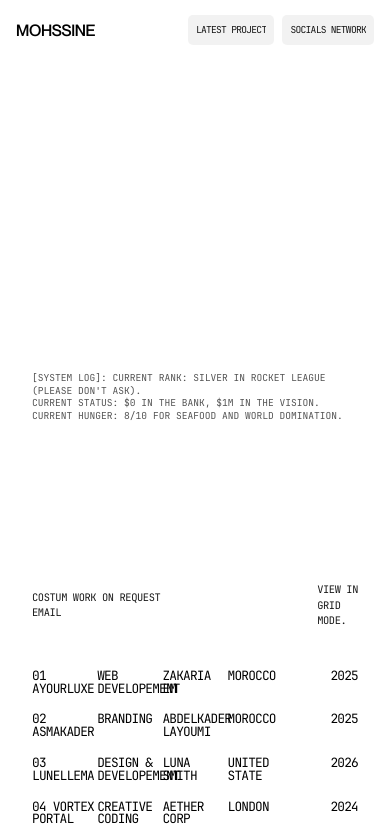
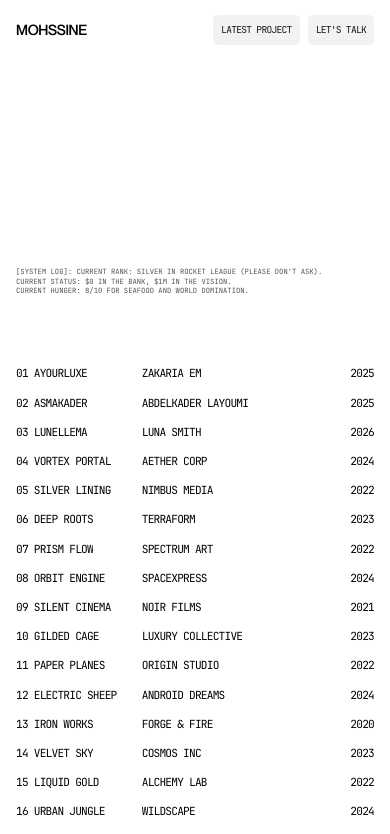
Before and after one commit to Mohsinech/folio25, a Next.js app: page / in a window 390 px wide. Shown: the top 834 px of the page. Built offline with nearby package versions, Linux system fonts and the light colour scheme.

Commit message:
finish my portoflio setup

```diff
--- a/app/page.module.css
+++ b/app/page.module.css
@@ -3,6 +3,12 @@
   height: 100%;
   padding: 0 2rem;
   overflow: hidden;
+}
+
+@media (max-width: 600px) {
+  .main {
+    padding: 0 1rem;
+  }
 }
 
 /* Hero Section */
@@ -12,6 +18,18 @@
   display: flex;
   align-items: flex-end;
   /* justify-content: center; */
+}
+
+@media (max-width: 1024px) {
+  .hero {
+    height: 35dvh;
+  }
+}
+
+@media (max-width: 600px) {
+  .hero {
+    height: 35dvh;
+  }
 }
 
 .content p {
@@ -24,6 +42,24 @@
   /* background-color: yellow; */
 }
 
+@media (max-width: 1024px) {
+  .content p {
+    font-size: 0.75rem;
+  }
+}
+
+@media (max-width: 600px) {
+  .content p {
+    font-size: 0.55rem;
+  }
+}
+
+@media (max-width: 400px) {
+  .content p {
+    font-size: 0.45rem;
+  }
+}
+
 /* Project Section */
 .projects {
   width: 100%;
@@ -33,32 +69,43 @@
   padding: 10rem 0;
 }
 
+@media (max-width: 1024px) {
+  .projects {
+    padding: 6rem 0;
+  }
+}
+
+@media (max-width: 820px) {
+  .projects {
+    padding: 5rem 0;
+  }
+}
+
+@media (max-width: 600px) {
+  .projects {
+    padding: 4rem 0;
+  }
+}
+
 .flex {
   display: flex;
   align-items: center;
   justify-content: space-between;
 }
 
-.gridInfo {
-  display: grid;
-  grid-template-columns: repeat(4, minmax(0, 1fr));
-  border-bottom: 1px solid #1e1e1e;
-  padding-bottom: 10px;
-}
-
-.gridInfo h2 {
-  font-family: "mon", sans-serif;
-  font-size: 14px;
-  text-transform: uppercase;
-}
-
-.projects h3 {
+.flex h3 {
   margin-bottom: 2rem;
   font-family: "jet", sans-serif;
   color: #171717;
   font-size: 0.65rem;
   text-transform: uppercase;
   letter-spacing: -0.025rem;
+}
+
+@media (max-width: 1024px) {
+  .flex {
+    display: none;
+  }
 }
 
 .emailLink {
--- a/app/page.tsx
+++ b/app/page.tsx
@@ -1,10 +1,11 @@
 "use client";
 
-import { useState } from "react";
+import React, { useState } from "react";
 import Project from "@/components/Project/Project";
 import { projectData } from "./data";
 import styles from "./page.module.css";
 import { ScrambleLink } from "@/utils";
+import ProjectMobile from "@/components/screen/Project/ProjectMobile";
 
 const Home = () => {
   const [openProjectId, setOpenProjectId] = useState<number | null>(null);
@@ -63,6 +64,8 @@ const Home = () => {
         {/*  */}
         <div className={styles.space}>
           {projectData.map((data) => (
+            <React.Fragment key={data.id}>
+              <div className="hidden lg:block">
                 <Project
                   key={data.id}
                   {...data}
@@ -70,6 +73,17 @@ const Home = () => {
                   hasActive={openProjectId !== null}
                   onToggle={handleProjectToggle}
                 />
+              </div>
+              <div className="block lg:hidden">
+                <ProjectMobile
+                  key={data.id}
+                  {...data}
+                  isOpen={openProjectId === data.id}
+                  hasActive={openProjectId !== null}
+                  onToggle={handleProjectToggle}
+                />
+              </div>
+            </React.Fragment>
           ))}
         </div>
       </section>
--- a/components/Project/project.module.css
+++ b/components/Project/project.module.css
@@ -75,6 +75,13 @@
   padding-top: 1.5rem;
 }
 
+@media (max-width: 1024px) {
+  .contentData h1 {
+    width: 60%;
+    font-size: 0.9rem;
+  }
+}
+
 /* Buttons */
 .btn {
   background-color: #000;
@@ -96,3 +103,10 @@
   letter-spacing: -0.045rem;
   /* font-weight: 600; */
 }
+
+/* Hide desktop version on mobile */
+@media (max-width: 600px) {
+  .archive {
+    display: none;
+  }
+}
--- a/components/screen/Header/MobileHeader.tsx
+++ b/components/screen/Header/MobileHeader.tsx
@@ -80,7 +80,7 @@ const MobileHeader = () => {
             </button>
           </div>
           {/* Let's talk */}
-          {/* <div className={styles.talk}>
+          <div className={styles.talk}>
             <button className={styles.btn}>
               <ScrambleLink
                 data-vt="true"
@@ -89,9 +89,9 @@ const MobileHeader = () => {
                 label="Let's talk"
               />
             </button>
-          </div> */}
+          </div>
           {/* Socials */}
-          <div className={styles.socials}>
+          {/* <div className={styles.socials}>
             <button
               className={`${styles.btn} ${isSocialsOpen ? styles.btnActive : ""}`}
               onClick={handleSocialsToggle}
@@ -102,7 +102,6 @@ const MobileHeader = () => {
               <ScrambleSimple label="Socials Network" />
             </button>
 
-            {/* overlay */}
             <AnimatePresence initial={false}>
               {isSocialsOpen && (
                 <motion.div
@@ -166,7 +165,7 @@ const MobileHeader = () => {
                 </motion.div>
               )}
             </AnimatePresence>
-          </div>
+          </div> */}
         </nav>
       </motion.header>
 
--- a/components/screen/Header/header.module.css
+++ b/components/screen/Header/header.module.css
@@ -16,6 +16,12 @@
   letter-spacing: -0.025rem;
   font-size: 1rem;
   font-weight: 600;
+}
+
+@media (max-width: 400px) {
+  .logo .h1 {
+    font-size: 0.9rem;
+  }
 }
 
 .nav {
--- /dev/null
+++ b/components/screen/Project/ProjectMobile.tsx
@@ -0,0 +1,88 @@
+"use client";
+
+import React from "react";
+import { AnimatePresence, motion } from "framer-motion";
+import styles from "./mobile.module.css";
+import ScrambleSimple from "@/utils/ScrambleSimple/ScrambleSimple";
+
+interface projectProps {
+  id: number;
+  title: string;
+  category: string;
+  client: string;
+  year: string;
+  description: string;
+  preview: string;
+  isOpen: boolean;
+  hasActive: boolean;
+  onToggle: (id: number) => void;
+}
+
+const ProjectMobile = ({
+  id,
+  title,
+  category,
+  client,
+  year,
+  description,
+  isOpen,
+  hasActive,
+  onToggle,
+}: projectProps) => {
+  const contentTransition = {
+    duration: 1,
+    ease: [0.65, 0.05, 0, 1] as const,
+  };
+
+  const handleToggle = () => {
+    onToggle(id);
+  };
+
+  return (
+    <div className={styles.container}>
+      <div
+        className={`${styles.gridInfo} ${isOpen ? styles.gridInfoActive : ""} ${
+          hasActive && !isOpen ? styles.gridInfoDimmed : ""
+        }`}
+        onClick={handleToggle}
+        role="button"
+        tabIndex={0}
+        aria-expanded={isOpen}
+        onKeyDown={(event) => {
+          if (event.key === "Enter" || event.key === " ") {
+            event.preventDefault();
+            handleToggle();
+          }
+        }}
+      >
+        <ScrambleSimple label={title} />
+        <ScrambleSimple label={category} />
+        <ScrambleSimple label={client} />
+        <ScrambleSimple label={year} />
+      </div>
+
+      <AnimatePresence initial={false}>
+        {isOpen && (
+          <motion.div
+            className={styles.contentData}
+            initial={{ height: 0, opacity: 0, paddingTop: 0, paddingBottom: 0 }}
+            animate={{
+              height: "auto",
+              opacity: 1,
+            }}
+            exit={{ height: 0, opacity: 0, paddingTop: 0, paddingBottom: 0 }}
+            transition={contentTransition}
+          >
+            <h1>{description}</h1>
+
+            <button className={styles.btn}>
+              <ScrambleSimple label="Live site" />
+            </button>
+          </motion.div>
+        )}
+      </AnimatePresence>
+    </div>
+  );
+};
+
+export default ProjectMobile;
--- /dev/null
+++ b/components/screen/Project/mobile.module.css
@@ -0,0 +1,154 @@
+/* Project Section */
+.projects {
+  width: 100%;
+  height: 100%;
+  display: flex;
+  flex-direction: column;
+  padding: 10rem 0;
+}
+
+.gridInfo {
+  display: grid;
+  grid-template-columns: repeat(5, 1fr);
+  transition: 0.5s cubic-bezier(0.65, 0.05, 0, 1);
+  border-top: 1px solid transparent;
+  border-bottom: 1px solid transparent;
+  padding: 0.5rem 0;
+  cursor: pointer;
+}
+
+@media (max-width: 820px) {
+  .gridInfo {
+    grid-template-columns: repeat(4, 1fr);
+  }
+}
+
+@media (max-width: 600px) {
+  .gridInfo {
+    grid-template-columns: repeat(3, 1fr);
+  }
+}
+
+.gridInfoActive {
+  border-top: 1px solid #000;
+  border-bottom: 1px solid #000;
+}
+
+.gridInfo h2 {
+  color: #000;
+  font-family: "jet", sans-serif;
+  text-transform: uppercase;
+  font-size: 0.8rem;
+  letter-spacing: -0.05rem;
+  line-height: 1;
+  transition: 0.5s all cubic-bezier(0.65, 0.05, 0, 1);
+  width: fit-content;
+}
+
+.gridInfo h2:nth-child(5) {
+  width: 100%;
+  text-align: right;
+}
+
+@media (max-width: 820px) {
+  .gridInfo h2:nth-child(4) {
+    width: 100%;
+    text-align: right;
+  }
+}
+
+@media (max-width: 600px) {
+  .gridInfo h2:nth-child(2) {
+    display: none !important;
+  }
+
+  .gridInfo h2 {
+    font-size: 0.75rem;
+  }
+}
+
+@media (max-width: 600px) {
+  .gridInfo h2:nth-child(3) {
+    padding-left: 0.4rem;
+  }
+
+  .gridInfo h2 {
+    font-size: 0.7rem;
+  }
+}
+
+.gridInfo:hover h2 {
+  color: #111;
+}
+
+.gridInfo:hover {
+  border-top: 1px solid #0000007d;
+  border-bottom: 1px solid #0000007d;
+}
+
+.gridInfoActive h2 {
+  color: #000;
+}
+
+.gridInfoDimmed h2 {
+  color: #8a8a8a;
+}
+
+.gridInfoDimmed:hover h2 {
+  color: #000;
+}
+
+/*  */
+.contentData {
+  display: flex;
+  flex-direction: column;
+  align-items: flex-start;
+  gap: 1rem;
+  overflow: hidden;
+}
+
+.contentData h1 {
+  font-family: "mori", sans-serif;
+  font-size: 1rem;
+  width: 50%;
+  padding-top: 1.5rem;
+}
+
+@media (max-width: 820px) {
+  .contentData h1 {
+    width: 65%;
+    font-size: 0.9rem;
+    line-height: 1.2;
+    padding-top: 1rem;
+  }
+}
+
+@media (max-width: 600px) {
+  .contentData h1 {
+    width: 100%;
+    font-size: 0.75rem;
+    line-height: 1.3;
+  }
+}
+
+/* Buttons */
+.btn {
+  background-color: #000;
+  display: flex;
+  align-items: center;
+  justify-content: center;
+  gap: 6px;
+  padding: 8px 10px;
+  border-radius: 5px;
+  cursor: pointer;
+  margin-bottom: 1.5rem;
+}
+
+.btn h2 {
+  color: #f1f1f1;
+  font-family: "jet", sans-serif;
+  font-size: 0.6rem;
+  text-transform: uppercase;
+  letter-spacing: -0.045rem;
+  /* font-weight: 600; */
+}
```
Lines whose indentation alone changed are shown as unchanged.
